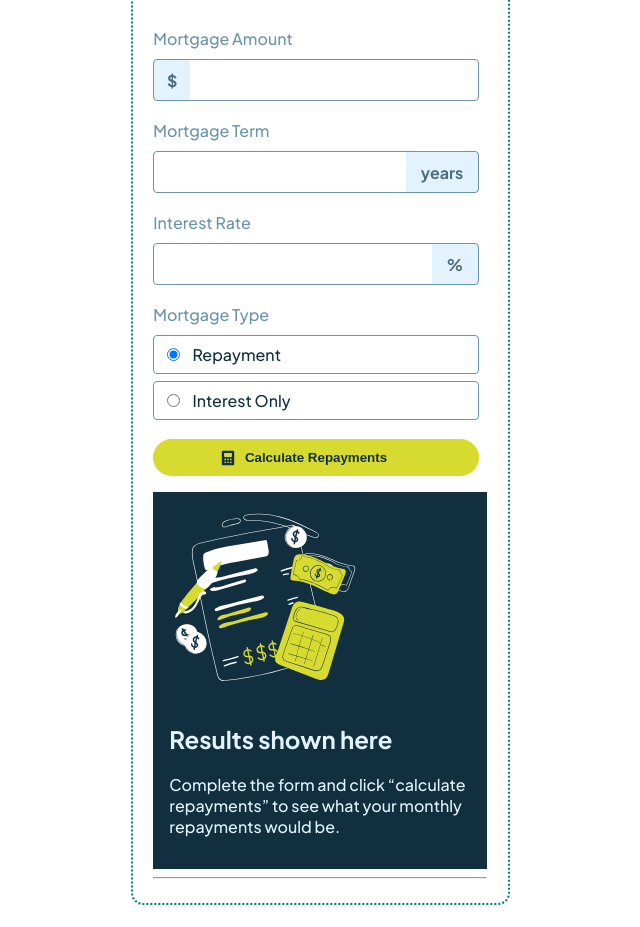
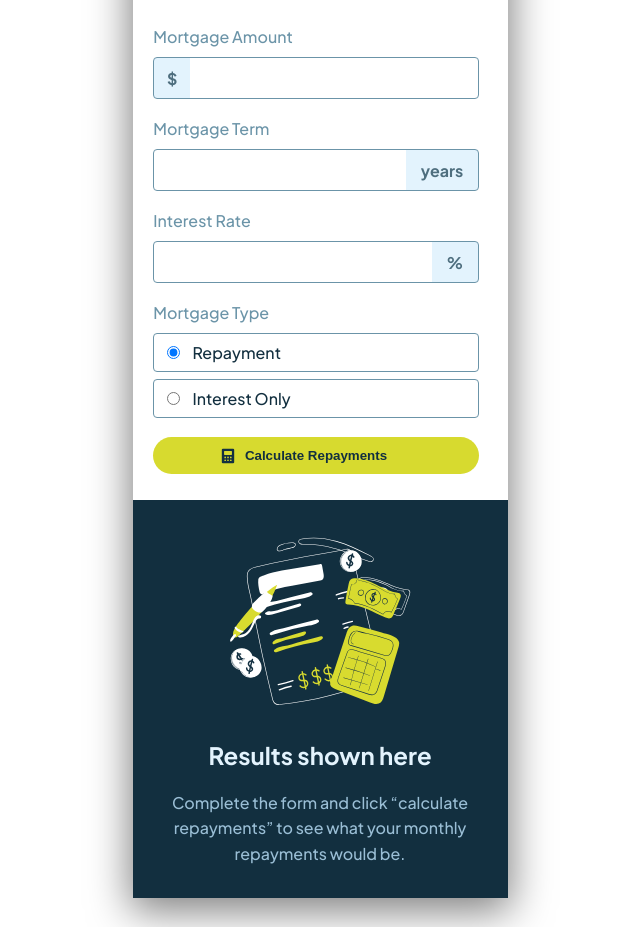
Before and after one commit to LNailer/mortgage-calc, a plain HTML site: page index.html in a window 1280 px wide. Shown: the part 104-1031 px from the top of the page, without its empty margins (320-960 px from the left). Drawn offline with Linux system fonts and the light colour scheme.

Commit message:
added drop shadow to mob view + fixed, width and item justifications for results section

```diff
--- a/index.html
+++ b/index.html
@@ -16,6 +16,7 @@
   </style>
 </head>
 <body>
+  <div class="shadow-wrap">
   <div class="wrapper">
   <div class="calculator">
     <h1>Mortgage Calculator</h1>
@@ -57,20 +58,20 @@
     </form>
   <div>
 </div>
-  <!-- Empty results start -->
+
+</div>
+<div class="result-wrapper">
+    <!-- Empty results start -->
 <div class="results-before">
-  <img src="./assets/images/illustration-empty.svg" alt="calculator illustration">
+  <img src="./assets/images/illustration-empty.svg" alt="calculator illustration" class="calc-img">
   <div class="before-text">
 
-  </div>
-  <h2>Results shown here</h2>
-  <p>Complete the form and click “calculate repayments” to see what your monthly repayments would be.</p>
+    <h2 class="results-header">Results shown here</h2>
+    <p class="pre-result-blurb">Complete the form and click “calculate repayments” to see what your monthly repayments would be.</p>
 
-
-
+</div>
   <!-- Empty results end -->
 </div>
-<hr> <!-- Temp - get rid of this later -->
   <!-- Completed results start -->
 <div class="results-after" hidden>
   <h2>Your results</h2>
@@ -90,10 +91,12 @@
 </div>
   <!-- Completed results end -->
 
-  <div class="attribution" hidden>
-    Challenge by <a href="https://www.frontendmentor.io?ref=challenge">Frontend Mentor</a>.
-    Coded by <a href="#">Your Name Here</a>.
-  </div>
+
+</div>
+<div class="attribution" hidden>
+  Challenge by <a href="https://www.frontendmentor.io?ref=challenge">Frontend Mentor</a>.
+  Coded by <a href="#">Your Name Here</a>.
+</div>
 </div>
 </body>
 </html>
--- a/style.css
+++ b/style.css
@@ -42,13 +42,21 @@ input[type=number]::-webkit-inner-spin-button,
   input[type=number] {
   -moz-appearance: textfield;
 }
-
+.shadow-wrap {
+  /*
+  margin: 0 auto;
+  max-width: 375;
+  border: 5px solid teal;
+  box-shadow: 5px 10px #888888;
+  */
+}
 .wrapper {
+  box-shadow: 0px 10px 40px 3px rgba(0, 0, 0, .5);
   max-width: 375px;
   margin: 0 auto;
   align-content: center;
-  border: 2px teal dotted;
-  border-radius: 12px;
+  border-radius: 4px;
+  margin-bottom: 1.8rem;
 }
 .calculator {
   padding: 1rem 1.3rem;
@@ -158,7 +166,7 @@ input:focus {
   margin-top: 1.2rem;
   width: 100%;
   padding: .6rem 2rem;
-  margin-bottom: 1rem;
+  margin-bottom: .6rem;
   border: none;
   border-radius: 1.2rem;
   background-color: var(--main-lime-colour);
@@ -179,13 +187,26 @@ input:focus {
   justify-self: start;
 }
 
-/*
-.dollar-sign::before {
-  content: "$";
-  font-size: var(--fw-bold);
-  color: var(--slate-500);
-  margin: -1rem;
-} */
+/* Results section before data input */
+.results-before {
+  display: grid;
+  grid-template-columns: 1fr;
+  justify-items: center;
+  text-align: center;
+}
+.calc-img {
+  margin-top: 1rem;
+}
+.results-header {
+  margin-top: 1rem;
+  margin-bottom: 0.8;
+}.pre-result-blurb {
+  color: var(--slate-300);
+  margin-top: 0;
+  line-height: 1.6;
+}
+
+
 .input-field {
   margin-top: .6rem;
   padding: .8rem 0;
```
